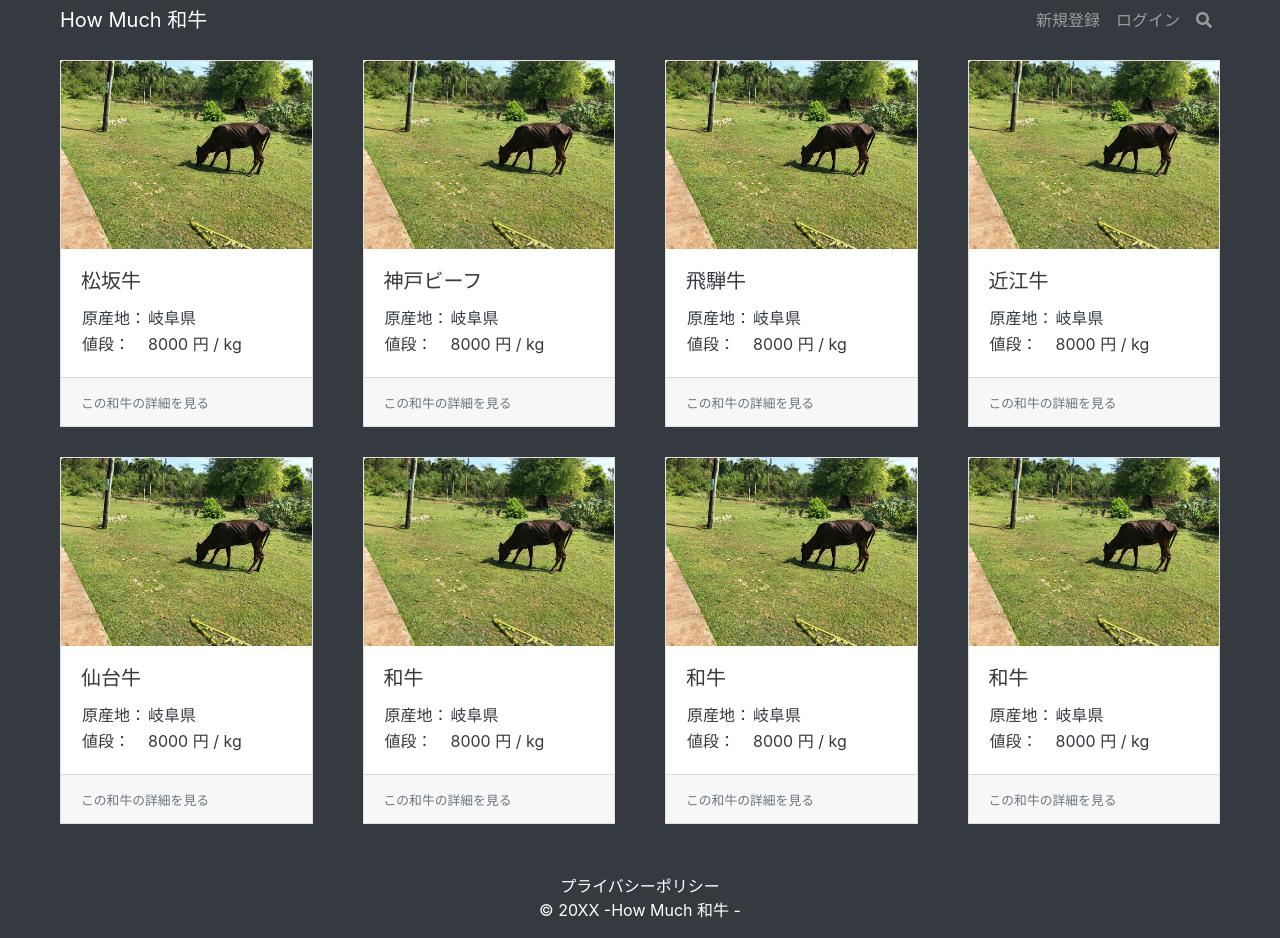
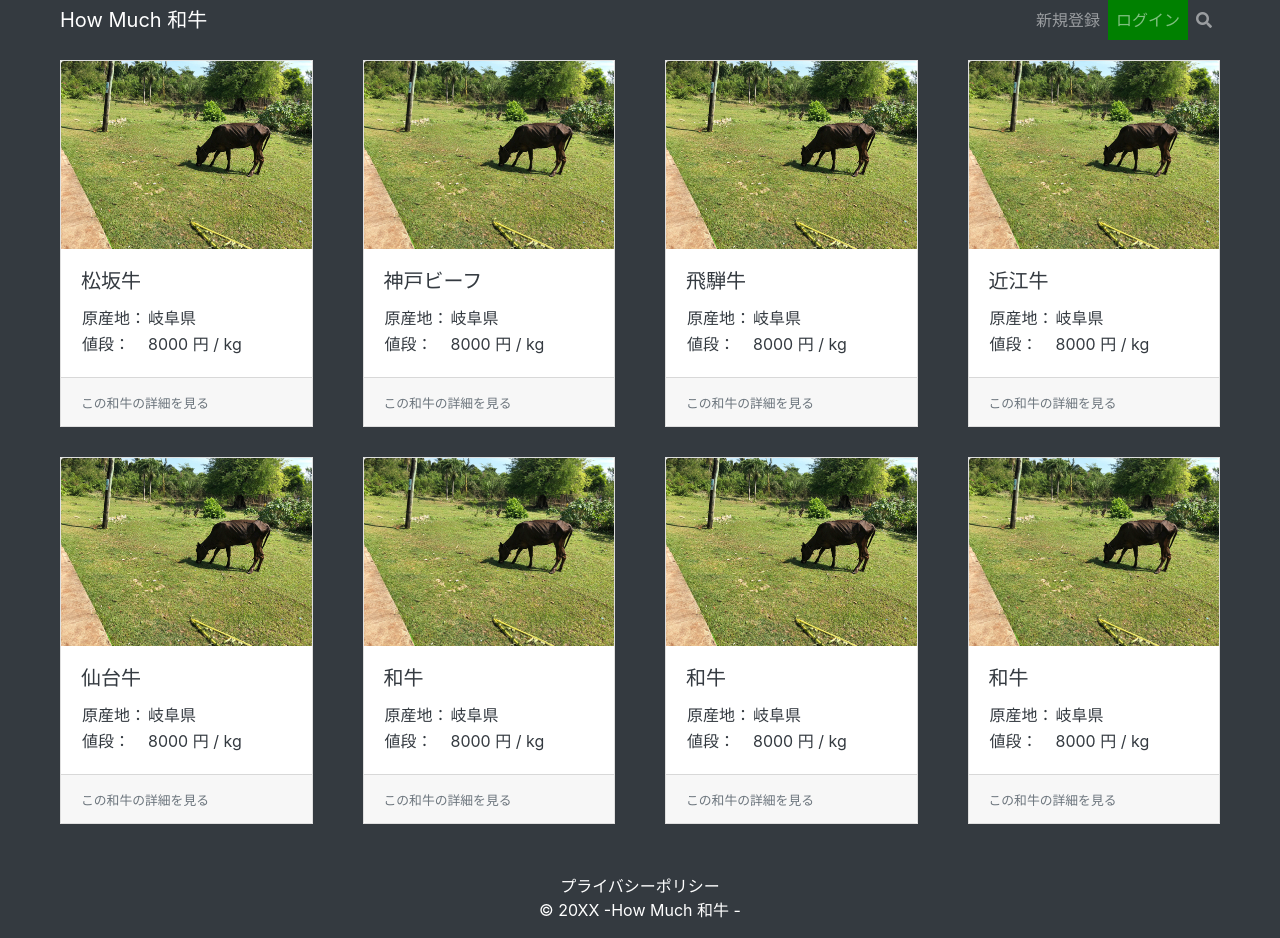
Before and after one commit to kuru120100/wagyu_price, a plain HTML site: page index.html in a window 1280 px wide. Drawn offline with Linux system fonts and the light colour scheme.

Commit message:
add_file

```diff
--- a/css/style.css
+++ b/css/style.css
@@ -92,3 +92,7 @@ footer {
   height: 100%;
   border-radius: 50%;
 }
+
+.background{
+  background-color: green;
+}
--- a/index.html
+++ b/index.html
@@ -22,7 +22,7 @@
         <a class="nav-link" href="#">新規登録</a>
       </li>
       <li class="nav-item">
-        <a class="nav-link" href="#">ログイン</a>
+        <a class="nav-link background" href="#">ログイン</a>
       </li>
       <li class="nav-item d-none d-sm-block">
         <a class="nav-link" href="#" data-toggle="modal" data-target="#search-studio"><i class="fas fa-search"></i></a>
--- a/js/main.js
+++ b/js/main.js
@@ -2,7 +2,7 @@ $(function() {
   $('#page-top a').click(function(e) {
     e.preventDefault();
     var position = 0;
-    var speed = 500;
+    var speed = 2000;
     $('html, body').animate({
       scrollTop: position,
     }, speed, 'swing');
```
